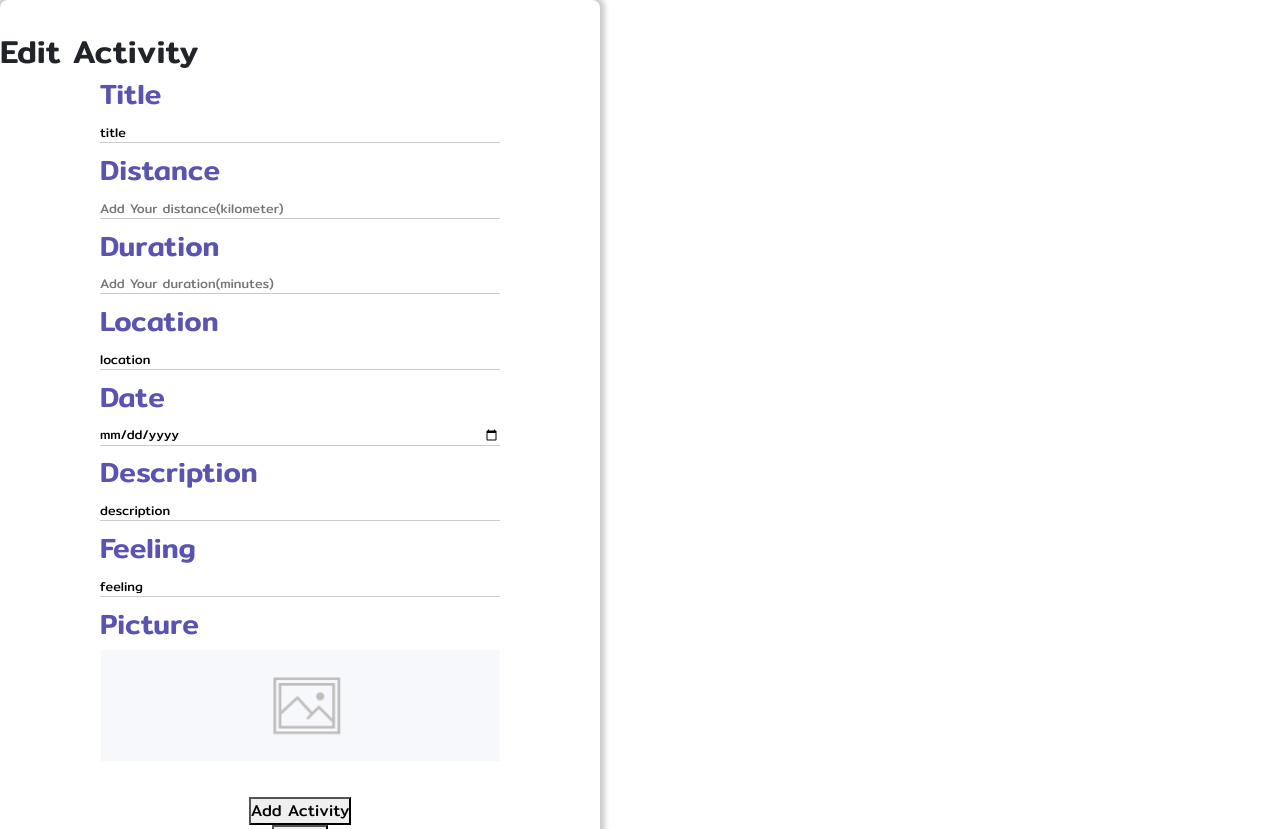
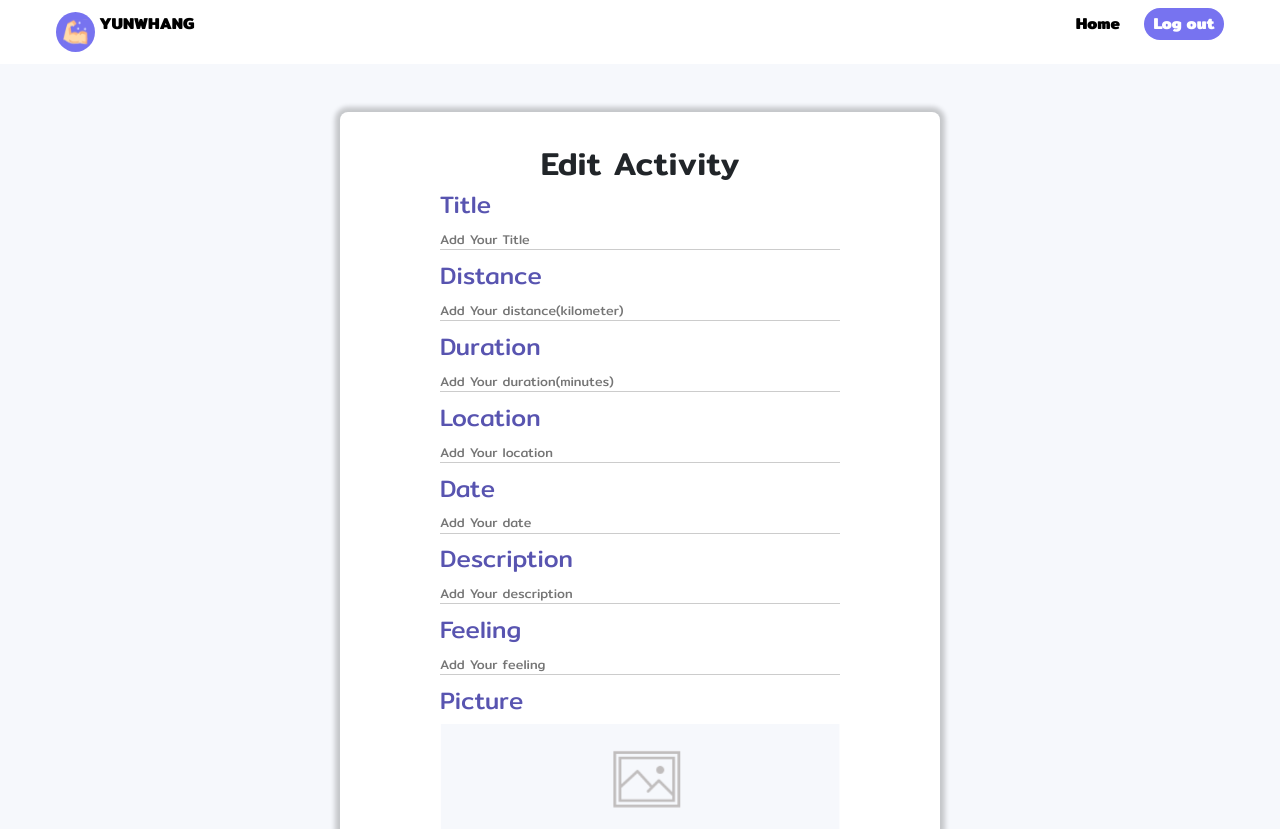
Before and after one commit to I3right/JSD4_GroupF_FrontEnd, a React (Vite) app in the folder Fuiyoh/: page /editactivity/1 in a window 1280 px wide. Shown: the top 829 px of the page. Built offline with nearby package versions, Linux system fonts and the light colour scheme; no server answers.

Commit message:
add editdata & edit add Data

```diff
--- a/Fuiyoh/src/assets/Component/Activity/Walking.jsx
+++ b/Fuiyoh/src/assets/Component/Activity/Walking.jsx
@@ -1,11 +1,10 @@
 import React, { useState } from "react";
+import { useNavigate,Link } from "react-router-dom";
+import Swal from "sweetalert2";
+import axios from "axios";
+import Joi from "joi";
 import inputImage from "../../Picture/activity/AddPicture.svg";
 import "./Css/Walking.css";
-import { Link } from "react-router-dom";
-import Swal from "sweetalert2";
-import axios from "axios";
-import { useNavigate } from "react-router-dom";
-import Joi from "joi";
 
 const formSchema = Joi.object({
   type: Joi.string()
@@ -25,17 +24,16 @@ const formSchema = Joi.object({
   distance: Joi.number().integer().required().label("distance(km)"),
   duration: Joi.number().integer().required().label("duration(min)"),
   location: Joi.string().allow("").optional().label("location"),
-  date: Joi.date().iso().optional().label("date"),
-  description: Joi.string().max(150).optional().label("description"),
-  feeling: Joi.string()
+  date: Joi.date().allow("").iso().optional().label("date"),
+  description: Joi.string().allow("").max(150).optional().label("description"),
+  feeling: Joi.string().allow("")
     .valid("best", "good", "normal", "bad", "worst")
     .optional()
     .label("feeling"),
-  img: Joi.optional().label("img"),
+  img: Joi.optional().allow("").label("img"),
 });
 
 const AddActivity = () => {
-  const [errors, setErrors] = useState({});
   const navigate = useNavigate();
   //เก็บข้อมูล activity เป็น object ถ้าเก็บ state ทีละตัวมันจัดการยาก
   const [activity, setActivity] = useState({
@@ -54,25 +52,42 @@ const AddActivity = () => {
     const { name, value } = event.target;
     setActivity((prevActivity) => ({
       ...prevActivity,
-      [name]: value === "" ? undefined : value,
+      [name]: value === undefined ? "" : value,
     }));
   };
+
 
   const handleSubmit = async (event) => {
     event.preventDefault();
 
     // ส้ร้าง obj ใหม่ชื่อ fieldToValide เพื่อลดข้อมูลไม่ได้กรอกทิ้งเพื่อจะได้ไม่รกที่ฝั่ง DB สร้างจากการ iterate activity
     // ใช้ reduce เพื่อที่ว่าจะได้ใช้ค่าเดิม(acc) กับค่าตัวถัดไป(key) ซึ่งถ้าค่าที่เอามาวนลูปไม่ใช่ "" ก็จะเพิ่มค่าเข้าไปใน fieldToValide
-    const fieldsToValidate = Object.keys(activity).reduce((acc, key) => {
-      // เช็คว่าเป็น "" ไหมถ้าไม่ใช่ก็เพิ่มค่า
-      if (activity[key] !== "") {
-        // เพิ่มค่าด้วย key และ value ที่ตรงกับ activity
-        acc[key] = activity[key];
-      }
-      return acc;
-    }, {});
+    // const fieldsToValidate = Object.keys(activity).reduce((acc, key) => {
+    //   // เช็คว่าเป็น "" ไหมถ้าไม่ใช่ก็เพิ่มค่า
+    //   if (activity[key] !== "") {
+    //     // เพิ่มค่าด้วย key และ value ที่ตรงกับ activity
+    //     acc[key] = activity[key];
+    //   }
+    //   return acc;
+    // }, {});
 
-    const { error, value } = formSchema.validate(fieldsToValidate);
+    // ลองเปลี่ยนเป็น fieldToValidate โดยให้เช็คค่าของ activity ถ้าค่านั้นเป็นค่าว่างให้เปลี่ยนเป็น null
+    // const fieldsToValidate = Object.keys(activity).reduce((acc, key) => {
+    //   const value = activity[key];
+    //   // Check if the value is an empty string
+    //   if (value === "") {
+    //     // Assign null instead of deleting the key
+    //     acc[key] = null;
+    //   } else {
+    //     // Add the key-value pair to the fieldsToValidate object
+    //     acc[key] = value;
+    //   }
+    //   return acc;
+    // }, {});
+
+    // const { error, value } = formSchema.validate(fieldsToValidate);
+
+    const { error, value } = formSchema.validate(activity);
 
     if (!error) {
       try {
@@ -88,15 +103,15 @@ const AddActivity = () => {
         });
         navigate("/dashboard");
         return; // Exit the function after successful submission
-      } catch (error) {
-        console.log(error.response.data.message);
+      } catch (err) {
+        console.log(err.response.data.message);
       }
     }
 
     // Handle validation errors
-    error.details.forEach((item) => {
-      Swal.fire("Error", item.message, "error");
-    });
+  if(error){
+    console.log(error);
+  }
   };
 
   return (
--- a/Fuiyoh/src/assets/Component/Dashboard/Dashboard.jsx
+++ b/Fuiyoh/src/assets/Component/Dashboard/Dashboard.jsx
@@ -21,7 +21,6 @@ const Dashboard = () => {
   };
 
   const editActivity = (id) => {
-    console.log(id);
     navigate(`/editactivity/${id}`);
   };
 
@@ -33,7 +32,7 @@ const Dashboard = () => {
       );
       const data = response.data;
       setActivityCard(data);
-      console.log(data);
+      // console.log(data);
     } catch (error) {
       console.log(error);
     }
--- a/Fuiyoh/src/assets/Component/EditActivity/EditActivity.jsx
+++ b/Fuiyoh/src/assets/Component/EditActivity/EditActivity.jsx
@@ -1,37 +1,151 @@
-import React, { useState } from "react";
+import React, { useEffect, useState } from "react";
+import axios from "axios";
+import Joi from "joi";
+import Swal from "sweetalert2";
 import inputImage from "../../Picture/activity/AddPicture.svg";
-import { useNavigate } from "react-router-dom";
+import { useNavigate, Link, useParams } from "react-router-dom";
+import LayoutSignin from "../Layout/LayoutSignin";
+import "./editActivity.css";
 
-// รับ props มาจาก Dashboard
-const EditActivity = (id) => {
+const formSchema = Joi.object({
+  type: Joi.string()
+    .valid("walking", "running", "cycling", "hiking", "swimming")
+    .required()
+    .label("type"),
+  title: Joi.string()
+    .regex(/^[A-Za-z\s]+$/)
+    .min(1)
+    .max(20)
+    .required()
+    .label("title")
+    .messages({
+      "string.pattern.base":
+        "The title must contain only alphabetic characters (a-z)",
+    }),
+  distance: Joi.number().integer().required().label("distance(km)"),
+  duration: Joi.number().integer().required().label("duration(min)"),
+  location: Joi.string().allow("").optional().label("location"),
+  date: Joi.date().allow("").iso().optional().label("date"),
+  description: Joi.string().allow("").max(150).optional().label("description"),
+  feeling: Joi.string()
+    .allow("")
+    .valid("best", "good", "normal", "bad", "worst")
+    .optional()
+    .label("feeling"),
+  img: Joi.optional().allow("").label("img"),
+});
+
+const EditActivity = () => {
   const navigate = useNavigate();
+  const [activity, setActivity] = useState({
+    type: "",
+    title: "",
+    distance: "",
+    duration: "",
+    location: "",
+    date: "",
+    description: "",
+    feeling: "",
+    img: "",
+  });
+  const activityId = useParams();
 
-  // const handleUpdate = (event) => {
-  //   event.preventDefault();
-  //   setActivityCard(activityCard.map((card) => (card.id === editCardId) ? editActivityList : card));
-  //   setToggleEdit(false)
-  // };
+  const getData = async () => {
+    try {
+      const response = await axios.get(
+        `${import.meta.env.VITE_APP_KEY}/activities/${activityId.activityId}`
+      );
+      if (response) {
+        const { type, title, distance, duration } = response.data;
+        let { date, description, feeling, img } = response.data;
 
-  // const handleChange = (event) => {
-  //   // เอา name กับ value มาเก็บ object แล้วนำไปใป่ setState Activity
-  //   const { name, value } = event.target;
-  //   setEditActivityList((prevActivity) => ({
-  //     ...prevActivity,
-  //     [name]: value,
-  //   }));
-  // };
+        const today = new Date(date);
+        let today_date = today.getDate();
+        let today_month = today.getMonth() + 1;
+        if (today_month < 10) {
+          today_month = "0" + `${today_month}`;
+        }
+        let today_year = today.getFullYear();
+        const today_fulldate = `${today_year}-${today_month}-${today_date}`;
+        date = today_fulldate;
 
+        setActivity({
+          ...activity,
+          type,
+          title,
+          distance,
+          duration,
+          date,
+          description,
+          feeling,
+          img,
+        });
+      }
+    } catch (error) {
+      console.log(error);
+    }
+  };
+
+  // console.log(activity);
+
+  useEffect(() => {
+    getData();
+  }, []);
+
+  const handleChange = (event) => {
+    const { name, value } = event.target;
+    setActivity((prevActivity) => ({
+      ...prevActivity,
+      [name]: value,
+    }));
+  };
+  console.log(activity);
+  const handleUpdate = async (event) => {
+    event.preventDefault();
+    const { error, value } = formSchema.validate(activity);
+    if (!error) {
+      try {
+        await axios.put(
+          `${import.meta.env.VITE_APP_KEY}/activities/update/${
+            activityId.activityId
+          }`,
+          value
+        );
+        await Swal.fire({
+          icon: "success",
+          title: "Activity updated!",
+          showConfirmButton: false,
+          timer: 1500,
+        });
+        navigate("/dashboard");
+        return; // Exit the function after successful submission
+      } catch (err) {
+        console.log(err);
+      }
+    }
+
+    // Handle validation errors
+    error.details.forEach((item) => {
+      Swal.fire("Error", item.message, "error");
+    });
+  };
+
+  const handleCancle = () => {
+    navigate("/dashboard");
+  };
 
   return (
-    <div className="addActivity-form">
+    <LayoutSignin>
+      <div className="editActivity-box">
+        <form className="editActivity-form" onSubmit={handleUpdate}>
           <h2>Edit Activity</h2>
-      <form className="addActivty">
           <label className="title">
             <h3>Title</h3>
             <input
               name="title"
               type="text"
-            value='title'
+              value={activity.title}
+              onChange={handleChange}
               placeholder="Add Your Title"
             />
           </label>
@@ -41,7 +155,8 @@ const EditActivity = (id) => {
             <input
               name="distance"
               type="number"
-            value='distance'
+              value={activity.distance}
+              onChange={handleChange}
               placeholder="Add Your distance(kilometer)"
             />
           </label>
@@ -51,16 +166,19 @@ const EditActivity = (id) => {
             <input
               name="duration"
               type="number"
-            value='duration'
+              value={activity.duration}
+              onChange={handleChange}
               placeholder="Add Your duration(minutes)"
             />
           </label>
+
           <label className="location">
             <h3>Location</h3>
             <input
               name="location"
               type="text"
-            value='location'
+              value={activity.location}
+              onChange={handleChange}
               placeholder="Add Your location"
             />
           </label>
@@ -69,8 +187,11 @@ const EditActivity = (id) => {
             <h3>Date</h3>
             <input
               name="date"
-            type="date"
-            value='date'
+              type="text"
+              onFocus={(e) => (e.target.type = "date")}
+              onBlur={(e) => (e.target.value = activity.date)}
+              value={activity.date}
+              onChange={handleChange}
               placeholder="Add Your date"
             />
           </label>
@@ -80,7 +201,8 @@ const EditActivity = (id) => {
             <input
               name="description"
               type="text"
-            value='description'
+              value={activity.description}
+              onChange={handleChange}
               placeholder="Add Your description"
             />
           </label>
@@ -90,7 +212,8 @@ const EditActivity = (id) => {
             <input
               name="feeling"
               type="text"
-            value='feeling'
+              value={activity.feeling}
+              onChange={handleChange}
               placeholder="Add Your feeling"
             />
           </label>
@@ -100,17 +223,21 @@ const EditActivity = (id) => {
             <div>
               <img src={inputImage} alt="icon input for image" />
             </div>
-          <input type="file" value='' />
+            <input type="file" value={activity.img} onChange={handleChange} />
           </label>
 
-        <button type="submit" className="register-btn">
-          Add Activity
+          <button type="submit" className="addActivity-btn addAct-btn">
+            Update
           </button>
-        <button onClick={() => setToggleEdit(false)} className="btn-back">
+          <button
+            onClick={() => handleCancle()}
+            className="cancleActivity-btn  addAct-btn"
+          >
             Cancel
           </button>
         </form>
       </div>
+    </LayoutSignin>
   );
 };
 
--- /dev/null
+++ b/Fuiyoh/src/assets/Component/EditActivity/editActivity.css
@@ -0,0 +1,30 @@
+div.editActivity-box,form.editActivity-form{
+  display: flex;
+  flex-direction: column;
+  align-items: center;
+}
+
+div.editActivity-box{
+  background-color: #F6F8FC;
+  height: 100vh;
+  padding-top: 3rem;
+}
+
+form.editActivity-form{
+  box-shadow: 0 0 5px 5px rgba(0, 0, 0, 0.2);
+  background-color: white;
+  border-radius: 8px;
+  width: 600px;
+  padding: 2rem 0;
+}
+
+form.editActivity-form h3{
+  font-size: 1.5rem;
+  font-weight: 400;
+  margin: 0 0 8px 0;
+  color: #5854b0;
+}
+
+form.editActivity-form label {
+  margin-bottom: 10px;
+}
--- a/Fuiyoh/src/main.jsx
+++ b/Fuiyoh/src/main.jsx
@@ -37,7 +37,7 @@ const router = createBrowserRouter([
     element: <Walking />,
   },
   {
-    path: "/editactivity/:actvityId",
+    path: "/editactivity/:activityId",
     element: <EditActivity />
   }
 ]);
```
Also changed, not shown: 2 other files (tests, documents, lock files or other folders). Lines whose indentation alone changed are shown as unchanged.
